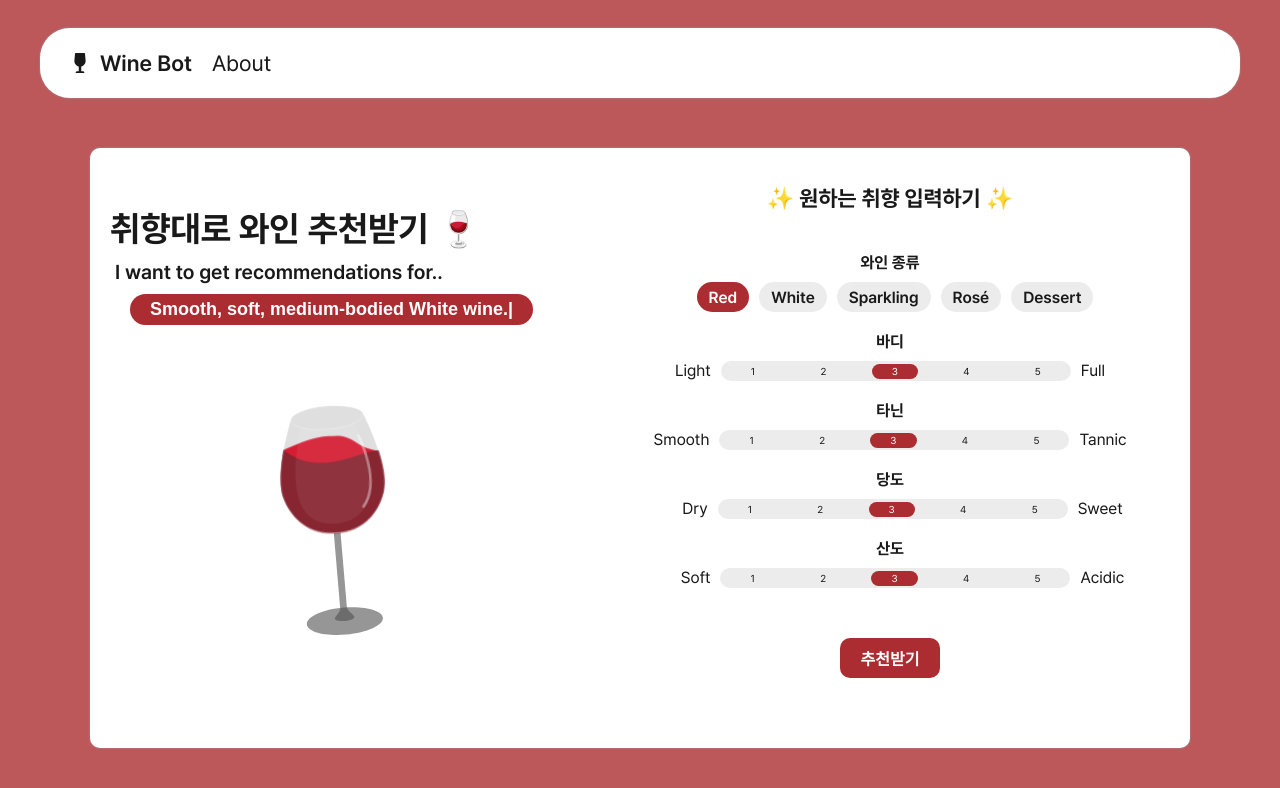
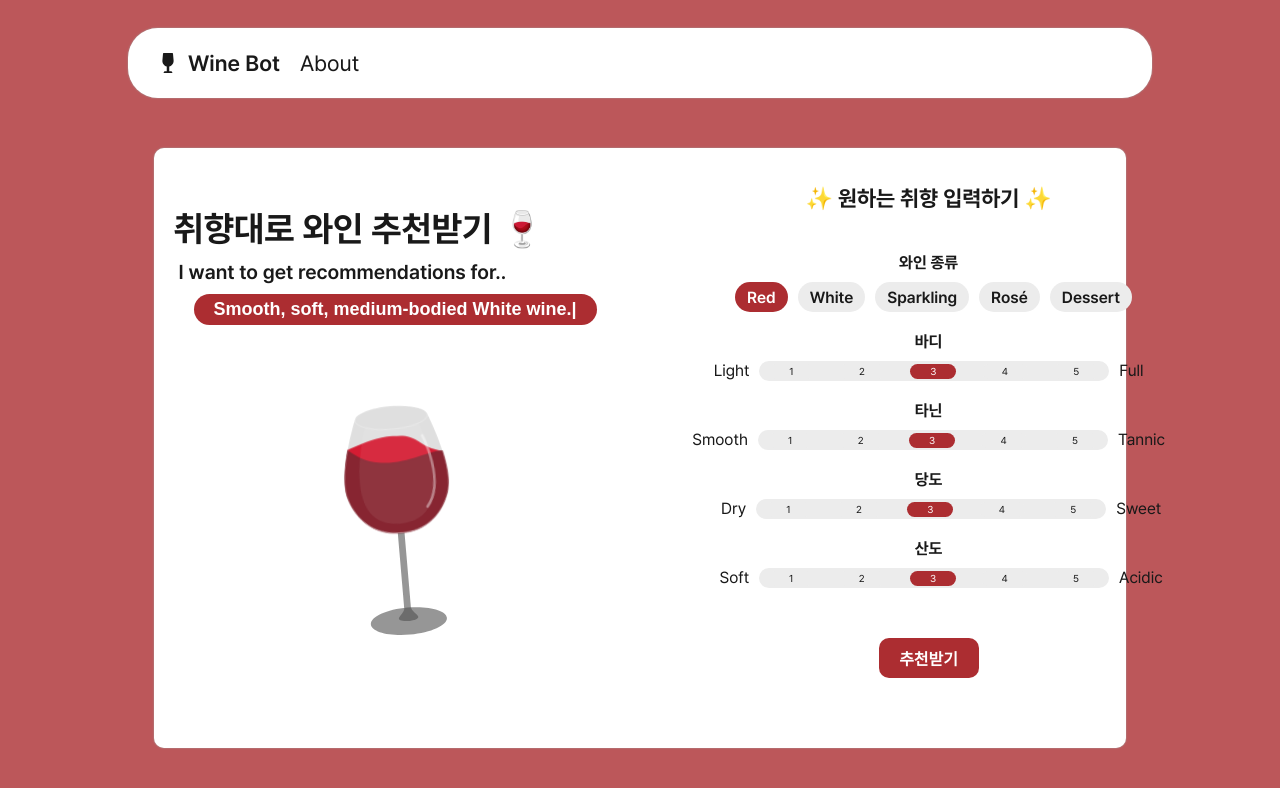
Before and after one commit to JIMIN1020/wine-pick, a React (Create React App) app in the folder client/: page / in a window 1280 px wide. Shown: the top 788 px of the page. Built offline with nearby package versions, Linux system fonts and the light colour scheme.

Commit message:
#4 네이버 API 연결

```diff
--- a/client/src/App.js
+++ b/client/src/App.js
@@ -9,16 +9,33 @@ import InputForm from "./component/InputForm";
 function App() {
   const [response, setResponse] = useState(""); // GPT 응답
   const [keywords, setKeywords] = useState([]); // GPT 답변 가공한 검색 키워드들
+  const [wineData, setWineData] = useState([]); // 네이버에게 전달받은 와인 데이터
 
   /* ------------- GPT 답변 가공하기 ------------- */
   useEffect(() => {
     const getKeywords = () => {
       const words = response.split("\n");
       setKeywords(words);
-      console.log(words);
     };
     getKeywords();
   }, [response]);
+
+  /* ------------- 네이버 검색하기 ------------- */
+  useEffect(() => {
+    // 네이버 API 요청 함수
+    const encycSearch = () => {
+      keywords.forEach(async (word) => {
+        await axios
+          .post("/search/encyc", { query: word })
+          .then((res) => setWineData((prev) => [...prev, res.data.items[0]]))
+          .catch((err) => console.log("error!: ", err));
+      });
+    };
+    // 키워드 5개가 존재하면 검색 시작!
+    if (keywords.length === 5) {
+      encycSearch();
+    }
+  }, [keywords]);
 
   /* ------------- OpenAI API 요청 ------------- */
   const onSendClick = async (msg) => {
@@ -48,7 +65,7 @@ function App() {
     ];
 
     // openAI API 요청
-    axios
+    await axios
       .post("/chat", newMessage)
       .then((res) => {
         setResponse(res.data);
@@ -58,10 +75,10 @@ function App() {
       });
 
     // Naver API 요청
-    axios
-      .post("/search/encyc", { query: "red wine" })
-      .then((res) => console.log("response ->", res.data))
-      .catch((err) => console.log("error!: ", err));
+    // axios
+    //   .post("/search/encyc", { query: "레드와인" })
+    //   .then((res) => console.log("response -->", res.data.items[0]))
+    //   .catch((err) => console.log("error!: ", err));
   };
 
   return (
@@ -72,7 +89,7 @@ function App() {
         <MessageBox />
         <InputForm onSendClick={onSendClick} />
       </FormBox>
-      <div>{response}</div>
+      <div>{console.log(wineData)}</div>
     </Container>
   );
 }
@@ -80,14 +97,14 @@ function App() {
 export default App;
 
 const Container = styled.div`
-  width: 1200px;
+  width: 80vw;
   display: flex;
   flex-direction: column;
   align-items: center;
 `;
 
 const FormBox = styled.div`
-  width: 1100px;
+  width: 95%;
   height: 600px;
   border-radius: 10px;
 
--- a/client/src/component/NavBar.js
+++ b/client/src/component/NavBar.js
@@ -17,7 +17,7 @@ const NavBar = () => {
 export default NavBar;
 
 const Navigation = styled.nav`
-  width: 1200px;
+  width: 100%;
   height: 70px;
   background-color: white;
   border-radius: 30px;
```
